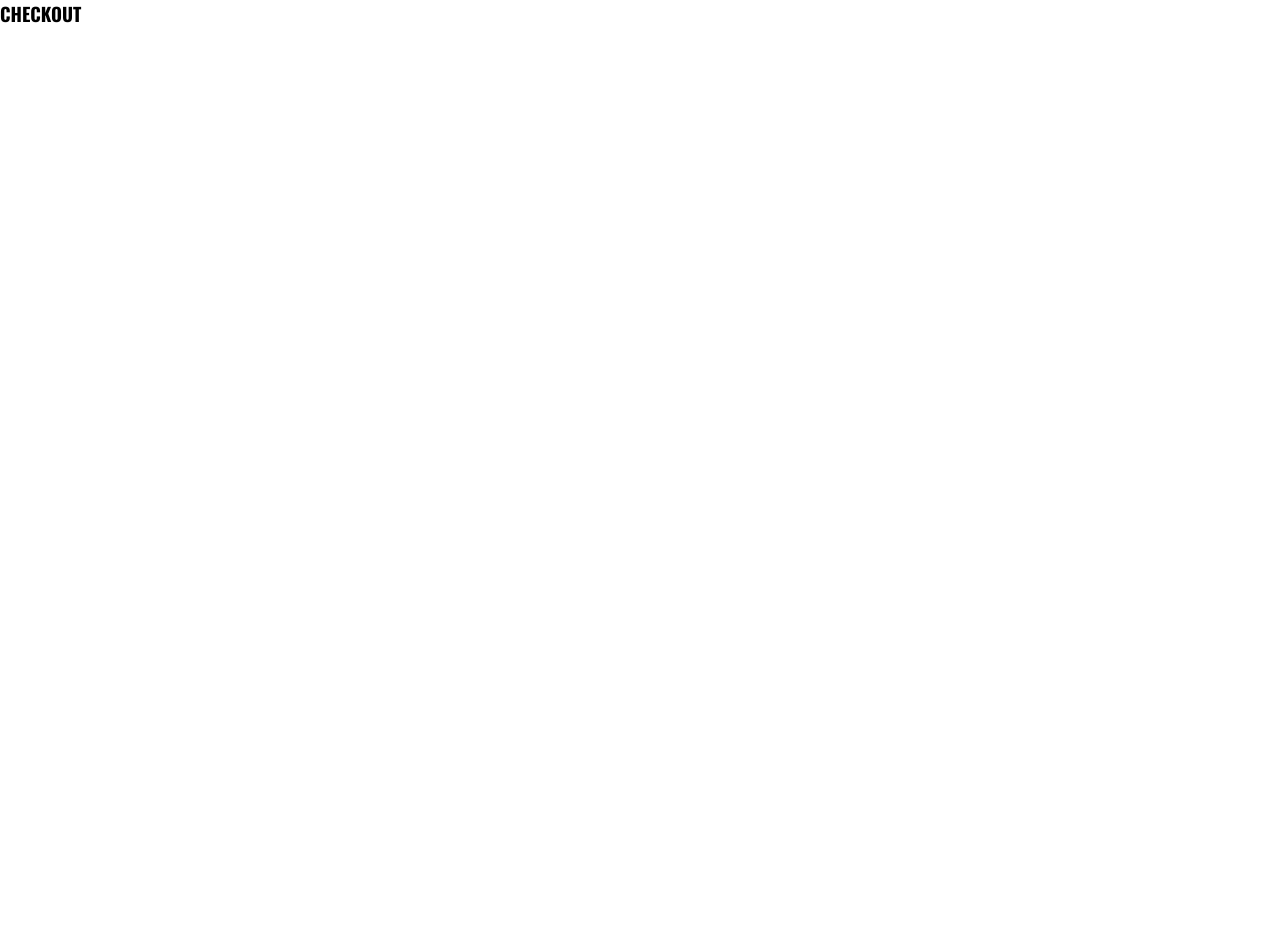
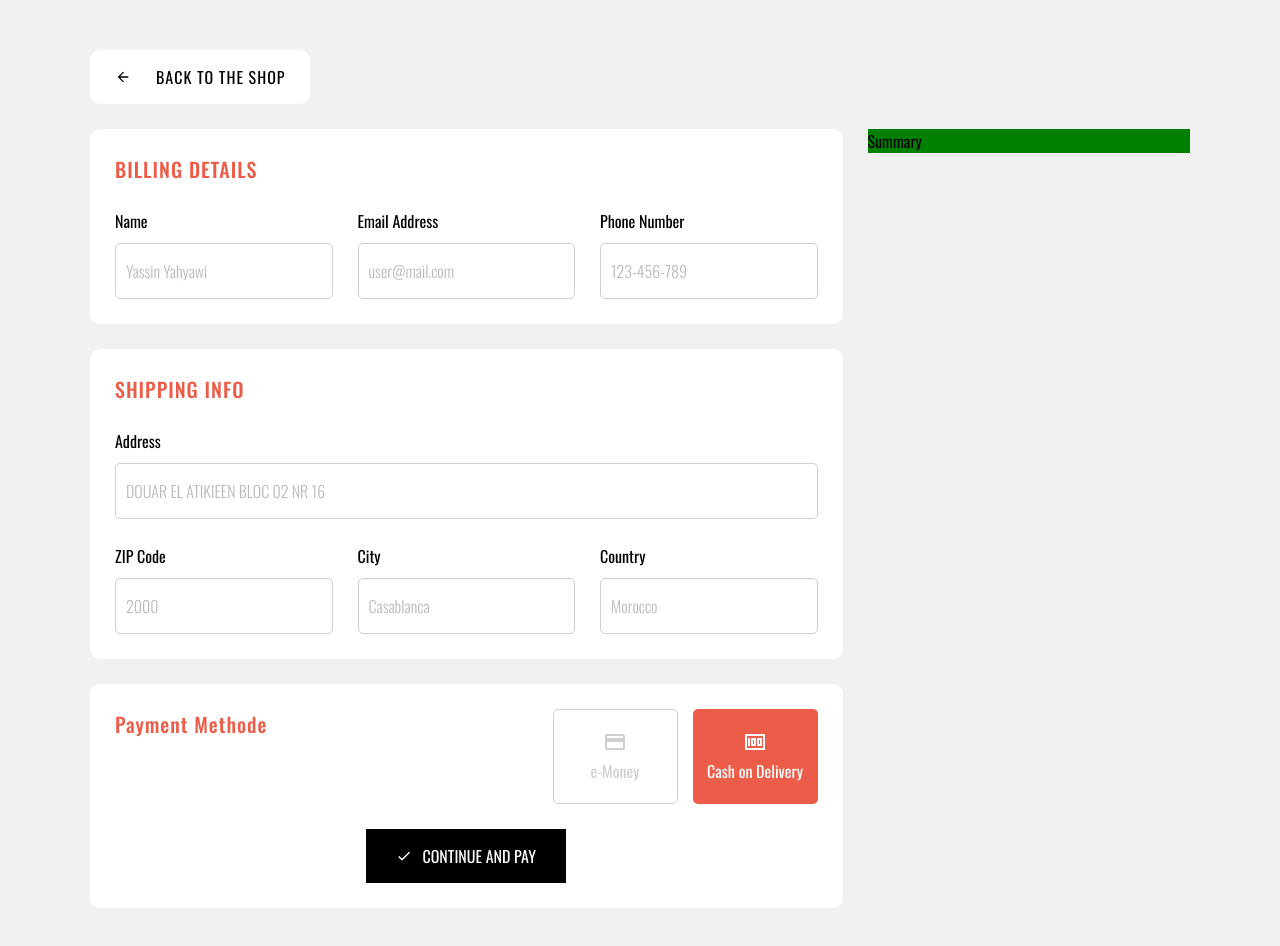
Before and after one commit to Yahyawi99/Audiophile, a Next.js app: page /checkout in a window 1280 px wide. Shown: the top 946 px of the page. Before the commit the page ends 800 px from the top, so only its background shows below. Built offline with nearby package versions, Linux system fonts and the light colour scheme.

Commit message:
checkout page updated

```diff
--- /dev/null
+++ b/components/checkout/Billing.js
@@ -0,0 +1,30 @@
+import React from "react";
+// css
+import BillingStyles from "../../styles/checkout/Billing.module.css";
+
+function Billing() {
+  return (
+    <section className={BillingStyles.container}>
+      <h2>BILLING DETAILS</h2>
+
+      <form action="POST">
+        <div>
+          <label htmlFor="name">Name</label>
+          <input type="text" name="name" placeholder="Yassin Yahyawi" />
+        </div>
+
+        <div>
+          <label htmlFor="email">Email Address</label>
+          <input type="email" name="email" placeholder="user@mail.com" />
+        </div>
+
+        <div>
+          <label htmlFor="number">Phone Number</label>
+          <input type="text" name="number" placeholder="123-456-789" />
+        </div>
+      </form>
+    </section>
+  );
+}
+
+export default Billing;
--- /dev/null
+++ b/components/checkout/Payment.js
@@ -0,0 +1,62 @@
+import React from "react";
+import { useGlobal } from "../../context";
+// icons
+import { MdCreditCard, MdMoney, MdCheck } from "react-icons/md";
+// css
+import PaymentStyles from "../../styles/checkout/Payment.module.css";
+
+function Payment() {
+  const { payMethode, setPayMethode } = useGlobal();
+
+  return (
+    <section className={PaymentStyles.container}>
+      <div>
+        <h2>Payment Methode</h2>
+
+        <div>
+          <button
+            className={`${
+              payMethode === "e-money" && PaymentStyles.choosenMethode
+            }`}
+            onClick={(e) => setPayMethode("e-money")}
+          >
+            <MdCreditCard />
+            <p>e-Money</p>
+          </button>
+
+          <button
+            className={`${
+              payMethode === "cash" && PaymentStyles.choosenMethode
+            }`}
+            onClick={() => setPayMethode("cash")}
+          >
+            <MdMoney />
+            <p>Cash on Delivery</p>
+          </button>
+        </div>
+      </div>
+
+      <form
+        action="POST"
+        className={`${payMethode === "e-money" && PaymentStyles.showForm}`}
+      >
+        <div>
+          <label htmlFor="e-money-number">e-Money Number</label>
+          <input type="text" name="e-money number" placeholder="234567189" />
+        </div>
+
+        <div>
+          <label htmlFor="pin">e-Money PIN</label>
+          <input type="text" name="pin" placeholder="5784" />
+        </div>
+      </form>
+
+      <button className={`${payMethode === "e-money" && PaymentStyles.slide}`}>
+        <MdCheck />
+        <p>CONTINUE AND PAY</p>
+      </button>
+    </section>
+  );
+}
+
+export default Payment;
--- /dev/null
+++ b/components/checkout/Shipping.js
@@ -0,0 +1,39 @@
+import React from "react";
+// css
+import ShippingStyles from "../../styles/checkout/Shipping.module.css";
+
+function Shipping() {
+  return (
+    <section className={ShippingStyles.container}>
+      <h2>SHIPPING INFO</h2>
+
+      <form action="POST">
+        <div>
+          <label htmlFor="address">Address</label>
+          <input
+            type="text"
+            name="address"
+            placeholder="DOUAR EL ATIKIEEN BLOC 02 NR 16"
+          />
+        </div>
+
+        <div>
+          <label htmlFor="code">ZIP Code</label>
+          <input type="email" name="code" placeholder="2000" />
+        </div>
+
+        <div>
+          <label htmlFor="city">City</label>
+          <input type="text" name="city" placeholder="Casablanca" />
+        </div>
+
+        <div>
+          <label htmlFor="country">Country</label>
+          <input type="text" name="country" placeholder="Morocco" />
+        </div>
+      </form>
+    </section>
+  );
+}
+
+export default Shipping;
--- /dev/null
+++ b/components/checkout/Summary.js
@@ -0,0 +1,9 @@
+import React from "react";
+// css
+import SummaryStyles from "../../styles/checkout/Summary.module.css";
+
+function Summary() {
+  return <section className={SummaryStyles.container}>Summary</section>;
+}
+
+export default Summary;
--- a/context/index.js
+++ b/context/index.js
@@ -11,6 +11,7 @@ function Provider({ children }) {
   const [currentRoute, setCurrentRoute] = useState(asPath);
   const [view, setView] = useState("");
   const [checkout, setCheckout] = useState(false);
+  const [payMethode, setPayMethode] = useState("cash");
 
   // get current paths
   useEffect(() => {
@@ -84,6 +85,8 @@ function Provider({ children }) {
         isFloat,
         view,
         checkout,
+        payMethode,
+        setPayMethode,
       }}
     >
       {children}
--- a/pages/checkout/index.js
+++ b/pages/checkout/index.js
@@ -1,10 +1,36 @@
 import React from "react";
+// icons
+import { MdArrowBack } from "react-icons/md";
+// components
+import Summary from "../../components/checkout/Summary";
+import Billing from "../../components/checkout/Billing";
+import Shipping from "../../components/checkout/Shipping";
+import Payment from "../../components/checkout/Payment";
 // css
+import CheckoutStyles from "../../styles/checkout/Checkout.module.css";
 
 function Index() {
   return (
-    <section>
-      <h1>CHECKOUT</h1>
+    <section className={CheckoutStyles.container}>
+      <div>
+        <button onClick={() => window.history.back()}>
+          <MdArrowBack />
+
+          <p>BACK TO THE SHOP</p>
+        </button>
+      </div>
+
+      <div>
+        <div className={CheckoutStyles.details}>
+          <Billing />
+
+          <Shipping />
+
+          <Payment />
+        </div>
+
+        <Summary />
+      </div>
     </section>
   );
 }
--- /dev/null
+++ b/styles/checkout/Billing.module.css
@@ -0,0 +1,39 @@
+.container {
+    background-color: var(--clr-light-3);
+    border-radius: 10px;
+    padding: 25px;
+}
+
+.container h2 {
+    color: var(--clr-primary-1);
+    font-size: 1.25rem;
+    font-weight: 500;
+    letter-spacing: 1px;
+    margin-bottom: 25px;
+}
+
+.container form {
+    display: flex;
+    flex-wrap: wrap;
+    gap: 25px;
+}
+
+.container form div {
+    flex: .5;
+    min-width: 200px;
+    display: flex;
+    flex-direction: column;
+    gap: 10px;
+}
+
+.container input {
+    width: 100%;
+    border: 1px solid var(--clr-light-5);
+    border-radius: 5px;
+    font-weight: 300;
+    padding: 15px 0px 15px 10px;
+}
+
+.container input::placeholder {
+    opacity: .5;
+}
--- /dev/null
+++ b/styles/checkout/Checkout.module.css
@@ -0,0 +1,44 @@
+.container {
+    background-color: var(--clr-light-1);
+    padding: 50px 0px;
+}
+
+.container>div {
+    width: 95%;
+    max-width: 1100px;
+    margin: 0px auto;
+}
+
+/* Back button */
+.container>div:nth-child(1) {
+    margin-bottom: 25px;
+}
+
+.container>div:nth-child(1) button {
+    display: flex;
+    align-items: center;
+    gap: 25px;
+    background-color: var(--clr-light-3);
+    letter-spacing: 1px;
+    border-radius: 10px;
+    transition: .5s;
+    padding: 15px 25px;
+}
+
+.container>div:nth-child(1) button:hover {
+    box-shadow: var(--bs-2);
+}
+
+/* Details && Info && Summary */
+.container>div:nth-child(2) {
+    display: flex;
+    align-items: flex-start;
+    gap: 25px;
+}
+
+.container>div:nth-child(2)>div {
+    width: 70%;
+    display: flex;
+    flex-direction: column;
+    gap: 25px;
+}
--- /dev/null
+++ b/styles/checkout/Payment.module.css
@@ -0,0 +1,117 @@
+.container {
+    background-color: var(--clr-light-3);
+    border-radius: 10px;
+    position: relative;
+    padding: 25px;
+}
+
+.container h2 {
+    color: var(--clr-primary-1);
+    font-size: 1.25rem;
+    font-weight: 500;
+    letter-spacing: 1px;
+}
+
+.container>div:nth-child(1) {
+    display: flex;
+    align-items: flex-start;
+    justify-content: space-between;
+    margin-bottom: 50px;
+}
+
+.container div:nth-child(1) div {
+    display: flex;
+    align-items: center;
+    gap: 15px;
+}
+
+.container div:nth-child(1) div button {
+    width: 125px;
+    color: var(--clr-light-5);
+    border: 1px solid var(--clr-light-5);
+    border-radius: 5px;
+    transition: .25s;
+    padding: 20px 0px;
+}
+
+.container div:nth-child(1) div button svg {
+    font-size: 1.5rem;
+}
+
+
+
+/* Form */
+.container form {
+    width: calc(100% - 50px);
+    height: 0;
+    display: flex;
+    align-items: flex-start;
+    flex-wrap: wrap;
+    gap: 25px;
+    position: absolute;
+    opacity: 0;
+    overflow: hidden;
+    transition: .25s;
+}
+
+.container form div {
+    flex: .5;
+    min-width: 200px;
+    height: fit-content;
+    display: flex;
+    flex-direction: column;
+    gap: 10px;
+}
+
+.container input {
+    width: 100%;
+    border: 1px solid var(--clr-light-5);
+    border-radius: 5px;
+    font-weight: 300;
+    padding: 15px 0px 15px 10px;
+}
+
+.container input::placeholder {
+    opacity: .5;
+}
+
+
+/* Pay button */
+.container>button {
+    width: 95%;
+    max-width: 200px;
+    display: flex;
+    justify-content: center;
+    align-items: center;
+    gap: 10px;
+    background-color: var(--clr-dark-2);
+    color: var(--clr-light-3);
+    transition: .5s;
+    position: relative;
+    z-index: 10;
+    padding: 15px 10px;
+    margin: -25px auto 0 auto;
+}
+
+.container>button:hover {
+    opacity: .9;
+}
+
+/* ************* */
+.container div:nth-child(1) div .choosenMethode {
+    background-color: var(--clr-primary-1);
+    color: var(--clr-light-3);
+    border-color: transparent;
+}
+
+.container .showForm {
+    height: fit-content;
+    bottom: initial;
+    top: 150px;
+    opacity: 1;
+    transition-delay: .5s;
+}
+
+.container .slide {
+    margin: 150px auto 0 auto;
+}
--- /dev/null
+++ b/styles/checkout/Shipping.module.css
@@ -0,0 +1,45 @@
+.container {
+    background-color: var(--clr-light-3);
+    border-radius: 10px;
+    padding: 25px;
+}
+
+.container h2 {
+    color: var(--clr-primary-1);
+    font-size: 1.25rem;
+    font-weight: 500;
+    letter-spacing: 1px;
+    margin-bottom: 25px;
+}
+
+.container form {
+    display: flex;
+    flex-wrap: wrap;
+    gap: 25px;
+}
+
+.container form div {
+    flex: .5;
+    min-width: 200px;
+    display: flex;
+    flex-direction: column;
+    gap: 10px;
+}
+
+.container form div:nth-child(1) {
+    width: 100%;
+    max-width: 100%;
+    min-width: 100%;
+}
+
+.container input {
+    width: 100%;
+    border: 1px solid var(--clr-light-5);
+    border-radius: 5px;
+    font-weight: 300;
+    padding: 15px 0px 15px 10px;
+}
+
+.container input::placeholder {
+    opacity: .5;
+}
--- /dev/null
+++ b/styles/checkout/Summary.module.css
@@ -0,0 +1,4 @@
+.container {
+    width: 30%;
+    background-color: green;
+}
```
